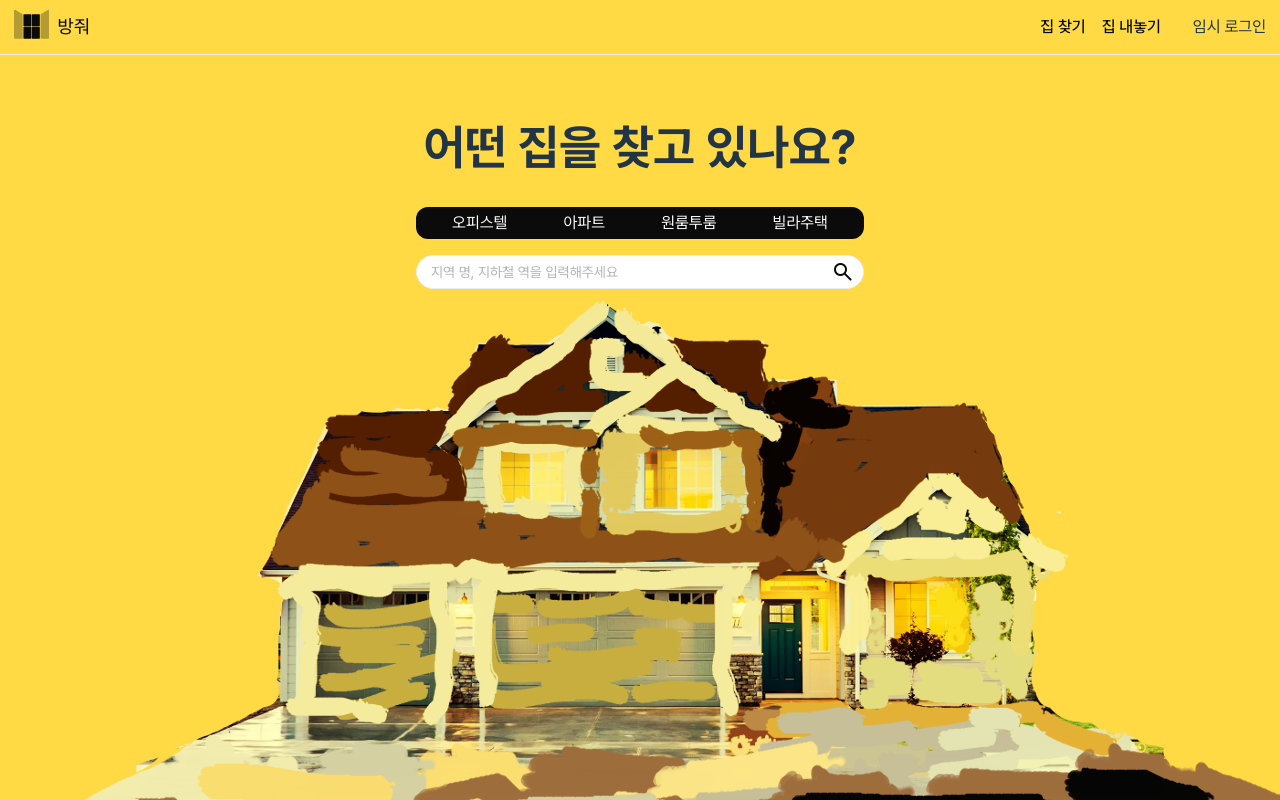
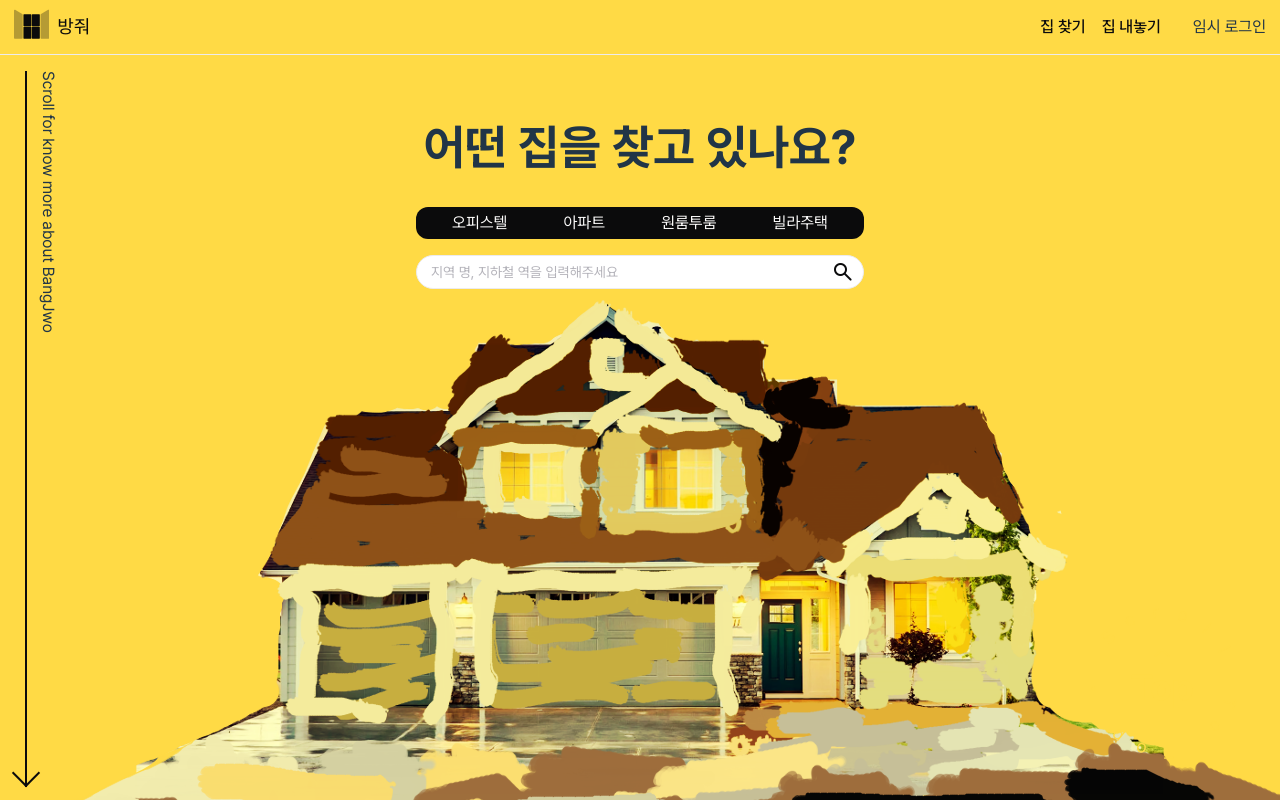
Before and after one commit to eosa1414/bang-jwo, a React (Vite) app in the folder front-end/: page / in a window 1280 px wide. Shown: the top 800 px of the page. Built offline with nearby package versions, Linux system fonts and the light colour scheme; no server answers; a web font is replaced by a local one.

Commit message:
feat: 스크롤 유도 요소 추가

```diff
--- /dev/null
+++ b/front-end/src/components/MotionArrow.tsx
@@ -0,0 +1,27 @@
+import { motion } from "framer-motion";
+
+interface MotionArrowProps {
+  addClass?: string;
+}
+
+export default function MotionArrow({ addClass = "" }: MotionArrowProps) {
+  return (
+    <div className={`flex flex-col items-center ${addClass}`}>
+      <motion.div
+        className="w-[2px] bg-neutral-black"
+        animate={{
+          height: [0, "calc(100vh - 55px - 28px)"],
+        }}
+        transition={{
+          duration: 2,
+          repeat: Infinity,
+          ease: "easeInOut",
+        }}
+      />
+      {/* arrow head */}
+      <div className="flex flex-col items-center mt-[-24px]">
+        <div className="w-[20px] h-[20px] border-b-2 border-r-2 border-neutral-black rotate-[45deg]" />
+      </div>
+    </div>
+  );
+}
--- a/front-end/src/index.css
+++ b/front-end/src/index.css
@@ -78,6 +78,10 @@
   background-color: var(--color-neutral-black);
 }
 
+.writing-mode-vertical-rl {
+  writing-mode: vertical-lr;
+}
+
 /*구글 머티리얼 아이콘 사이즈 커스텀*/
 .material-symbols-rounded.text-base {
   @apply text-base;
--- a/front-end/src/pages/PageHome.tsx
+++ b/front-end/src/pages/PageHome.tsx
@@ -6,6 +6,7 @@ import { useEffect, useRef, useState } from "react";
 import Button from "../components/buttons/Button";
 import ScrollToTop from "../components/ScrollToTop";
 import { useNavigate } from "react-router-dom";
+import MotionArrow from "../components/MotionArrow";
 
 const PageHome = () => {
   const videoRef = useRef<HTMLVideoElement | null>(null);
@@ -56,7 +57,13 @@ const PageHome = () => {
   return (
     <>
       {/* first */}
-      <section className="flex flex-col items-center min-h-[50vh] sm:min-h-screen pt-[2rem]">
+      <section className="relative flex flex-col items-center min-h-[50vh] sm:min-h-screen pt-[2rem]">
+        <div className="hidden sm:flex absolute left-0 top-0 m-4 flex-grow min-h-[16.5rem]">
+          <MotionArrow addClass="hidden sm:flex" />
+          <p className="writing-mode-vertical-rl">
+            Scroll for know more about BangJwo
+          </p>
+        </div>
         <div className="w-full z-1 flex flex-col items-center gap-6 p-6">
           <div className="text-[clamp(1.25rem,calc(100vw/12),3rem)] font-bold">
             어떤 집을 찾고 있나요?
@@ -78,7 +85,9 @@ const PageHome = () => {
 
       {/* second */}
       <section
-        ref={(el) => (sectionsRef.current[0] = el)}
+        ref={(el) => {
+          sectionsRef.current[0] = el;
+        }}
         className="bg-neutral-black min-h-[50vh] sm:min-h-screen flex flex-col justify-center pb-12"
       >
         {visibleSections[0] && (
@@ -101,7 +110,9 @@ const PageHome = () => {
 
       {/* third */}
       <section
-        ref={(el) => (sectionsRef.current[1] = el)}
+        ref={(el) => {
+          sectionsRef.current[1] = el;
+        }}
         className="relative min-h-screen"
       >
         <video
@@ -123,7 +134,7 @@ const PageHome = () => {
             transition={{ duration: 1, ease: "easeOut" }} // 1초 동안 애니메이션
             className="relative flex justify-center items-center min-h-screen text-white bg-black/50"
           >
-            <div className="flex flex-col gap-6 items-center">
+            <div className="flex flex-col gap-6 items-center p-12">
               <div className="text-gold-light text-6xl font-bold">
                 <p>지금 바로</p>
                 <p>안전하게</p>
```
